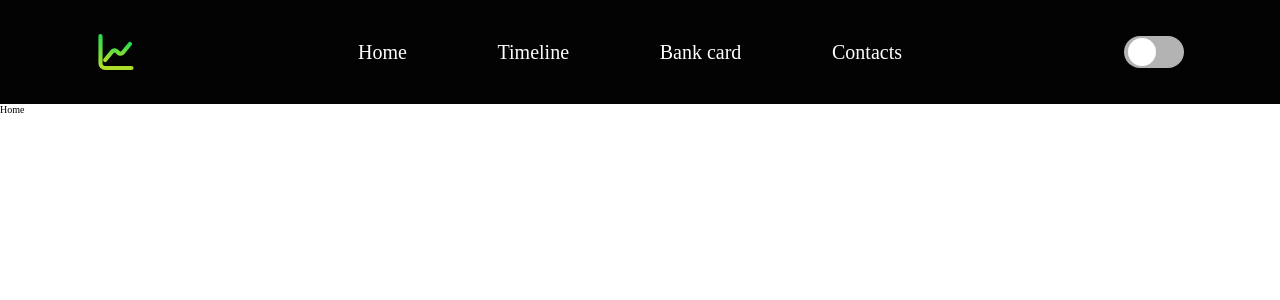
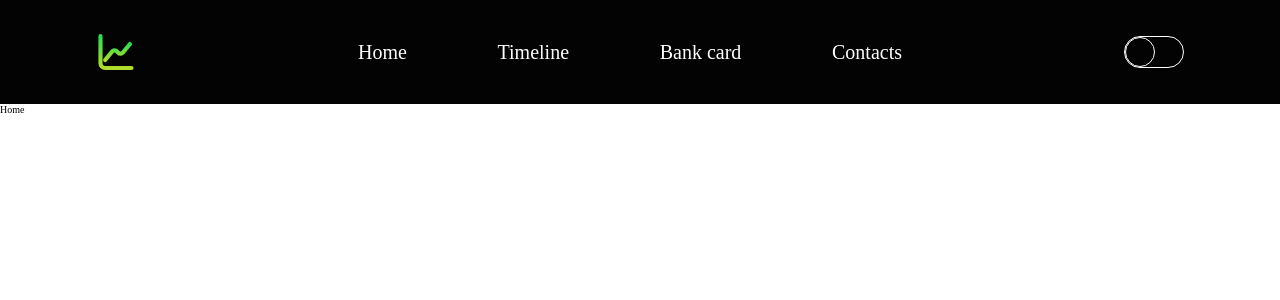
Before and after one commit to xYerMikx/modsen-currency-tracker, a React app: page / in a window 1280 px wide. Shown: the top 300 px of the page. Built offline with nearby package versions, Linux system fonts and the light colour scheme.

Commit message:
fix: fix theme switcher component

```diff
--- a/src/components/Header/styled.js
+++ b/src/components/Header/styled.js
@@ -45,20 +45,20 @@ const Switch = styled.div`
 	position: relative;
 	width: 6rem;
 	height: 3.2rem;
-	background: #b3b3b3;
+	background: ${(props) => props.theme.bgColor};
 	border-radius: 3.2rem;
-	padding: 0.4rem;
+	border: 1px solid ${(props) => props.theme.primaryColor};
 	transition: 300ms all;
 
 	&:before {
 		content: "";
 		position: absolute;
-		width: 2.8rem;
-		height: 2.8rem;
+		width: 3rem;
+		height: 3rem;
 		border-radius: 3.5rem;
 		top: 50%;
-		left: 0.4rem;
-		background: white;
+		background: ${(props) => props.theme.bgColor};
+		border: 1px solid ${(props) => props.theme.primaryColor};
 		transform: translate(0, -50%);
 		transition: 300ms all;
 	}
@@ -69,10 +69,10 @@ const Input = styled.input`
 	position: absolute;
 
 	&:checked + ${Switch} {
-		background: green;
+		background: ${(props) => props.theme.bgColor};
 
 		&:before {
-			transform: translate(2.6rem, -50%);
+			transform: translate(2.8rem, -50%);
 		}
 	}
 `
```
